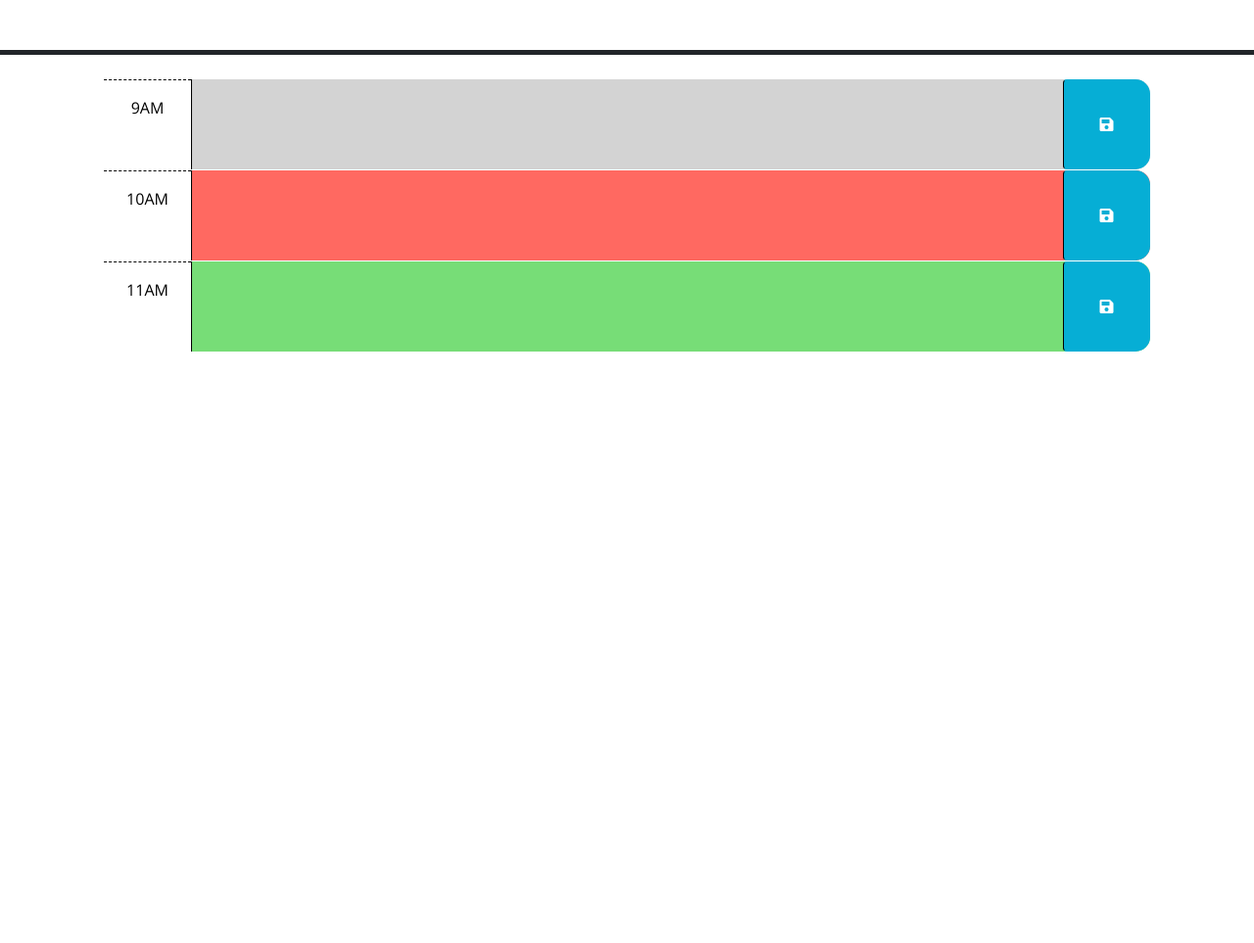
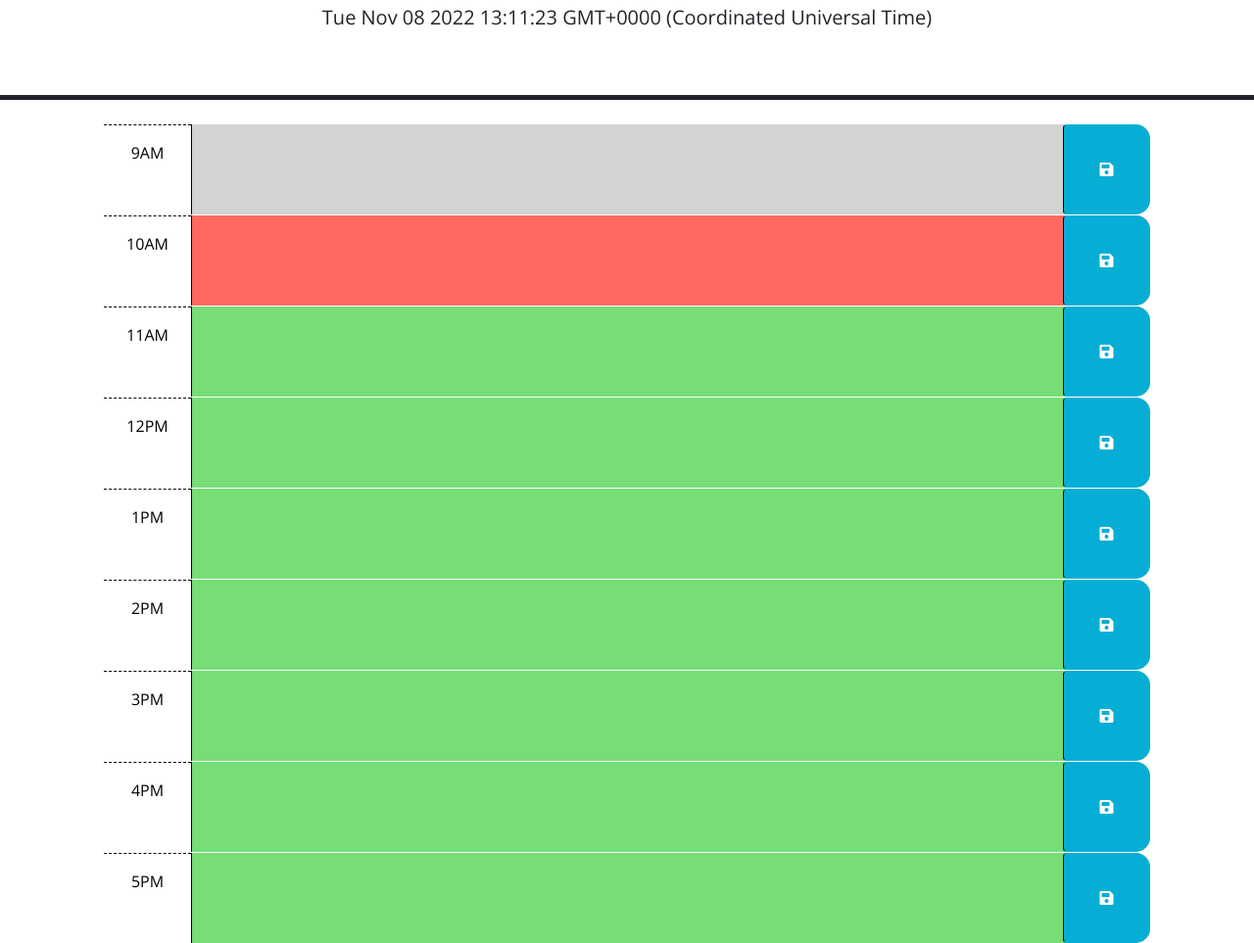
Before and after one commit to GarrettA01/CalenderApp, a plain HTML site: page index.html in a window 1280 px wide. Shown: the part 176-1139 px from the top of the page at 98% size. Before the commit the page ends 800 px from the top, so only its background shows below. Drawn offline with nearby package versions, Linux system fonts and the light colour scheme; files that its build step writes are made by us from their sources.

Commit message:
Added current time to header and added additional time blocks under given 3

```diff
--- a/Develop/script.js
+++ b/Develop/script.js
@@ -1,6 +1,7 @@
 // Wrap all code that interacts with the DOM in a call to jQuery to ensure that
 // the code isn't run until the browser has finished rendering all the elements
 // in the html.
+
 $(function () {
   // TODO: Add a listener for click events on the save button. This code should
   // use the id in the containing time-block as a key to save the user input in
@@ -9,15 +10,22 @@ $(function () {
   // time-block containing the button that was clicked? How might the id be
   // useful when saving the description in local storage?
   //
+
+
   // TODO: Add code to apply the past, present, or future class to each time
   // block by comparing the id to the current hour. HINTS: How can the id
   // attribute of each time-block be used to conditionally add or remove the
   // past, present, and future classes? How can Day.js be used to get the
   // current hour in 24-hour time?
   //
+
+
   // TODO: Add code to get any user input that was saved in localStorage and set
   // the values of the corresponding textarea elements. HINT: How can the id
   // attribute of each time-block be used to do this?
   //
+
+
   // TODO: Add code to display the current date in the header of the page.
+  $(currentDay).append(new Date())
 });
--- a/index.html
+++ b/index.html
@@ -18,7 +18,7 @@
       href="https://fonts.googleapis.com/css?family=Open+Sans&display=swap"
       rel="stylesheet"
     />
-    <link rel="stylesheet" href="style.css" />
+    <link rel="stylesheet" href="./Develop/style.css" />
     <title>Work Day Scheduler</title>
   </head>
 
@@ -66,6 +66,60 @@
         </button>
       </div>
 
+
+      <div id="hour-12" class="row time-block future">
+        <div class="col-2 col-md-1 hour text-center py-3">12PM</div>
+        <textarea class="col-8 col-md-10 description" rows="3"> </textarea>
+        <button class="btn saveBtn col-2 col-md-1" aria-label="save">
+          <i class="fas fa-save" aria-hidden="true"></i>
+        </button>
+      </div>
+
+
+      <div id="hour-13" class="row time-block future">
+        <div class="col-2 col-md-1 hour text-center py-3">1PM</div>
+        <textarea class="col-8 col-md-10 description" rows="3"> </textarea>
+        <button class="btn saveBtn col-2 col-md-1" aria-label="save">
+          <i class="fas fa-save" aria-hidden="true"></i>
+        </button>
+      </div>
+
+
+      <div id="hour-14" class="row time-block future">
+        <div class="col-2 col-md-1 hour text-center py-3">2PM</div>
+        <textarea class="col-8 col-md-10 description" rows="3"> </textarea>
+        <button class="btn saveBtn col-2 col-md-1" aria-label="save">
+          <i class="fas fa-save" aria-hidden="true"></i>
+        </button>
+      </div>
+
+
+      <div id="hour-15" class="row time-block future">
+        <div class="col-2 col-md-1 hour text-center py-3">3PM</div>
+        <textarea class="col-8 col-md-10 description" rows="3"> </textarea>
+        <button class="btn saveBtn col-2 col-md-1" aria-label="save">
+          <i class="fas fa-save" aria-hidden="true"></i>
+        </button>
+      </div>
+
+
+      <div id="hour-16" class="row time-block future">
+        <div class="col-2 col-md-1 hour text-center py-3">4PM</div>
+        <textarea class="col-8 col-md-10 description" rows="3"> </textarea>
+        <button class="btn saveBtn col-2 col-md-1" aria-label="save">
+          <i class="fas fa-save" aria-hidden="true"></i>
+        </button>
+      </div>
+
+
+      <div id="hour-17" class="row time-block future">
+        <div class="col-2 col-md-1 hour text-center py-3">5PM</div>
+        <textarea class="col-8 col-md-10 description" rows="3"> </textarea>
+        <button class="btn saveBtn col-2 col-md-1" aria-label="save">
+          <i class="fas fa-save" aria-hidden="true"></i>
+        </button>
+      </div>
+
     <script src="https://code.jquery.com/jquery-3.4.1.min.js"></script>
     <script
       src="https://cdn.jsdelivr.net/npm/dayjs@1.11.3/dayjs.min.js"
@@ -73,6 +127,6 @@
       crossorigin="anonymous"
     ></script>
 
-    <script src="script.js"></script>
+    <script src="./Develop/script.js"></script>
   </body>
 </html>
```
Also changed, not shown: Assets/05-third-party-apis-homework-demo.gif (deleted).
